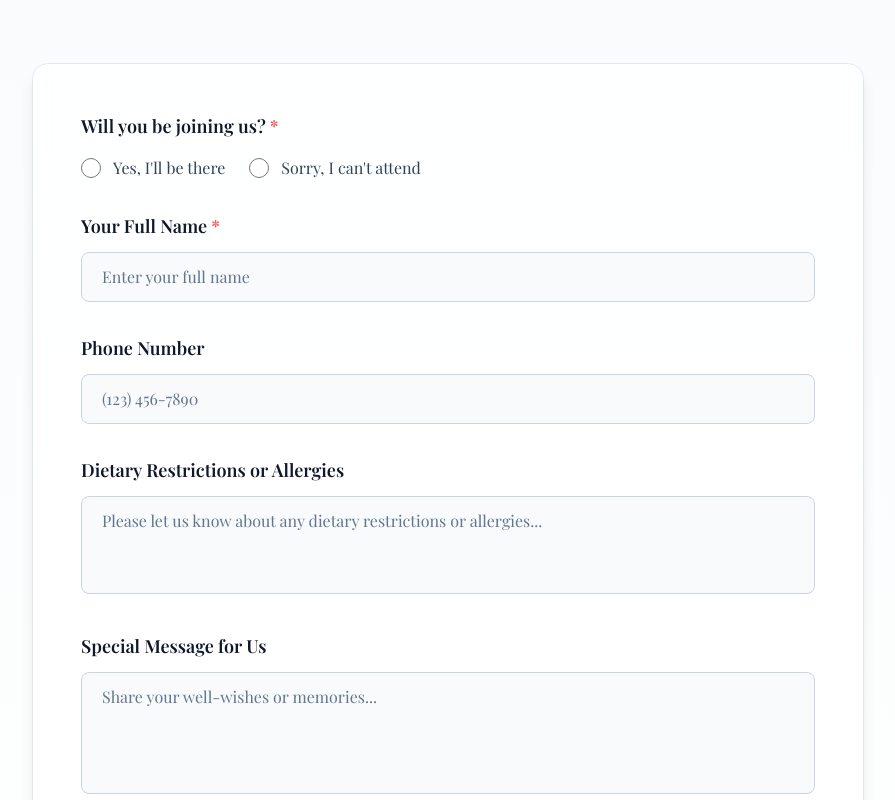
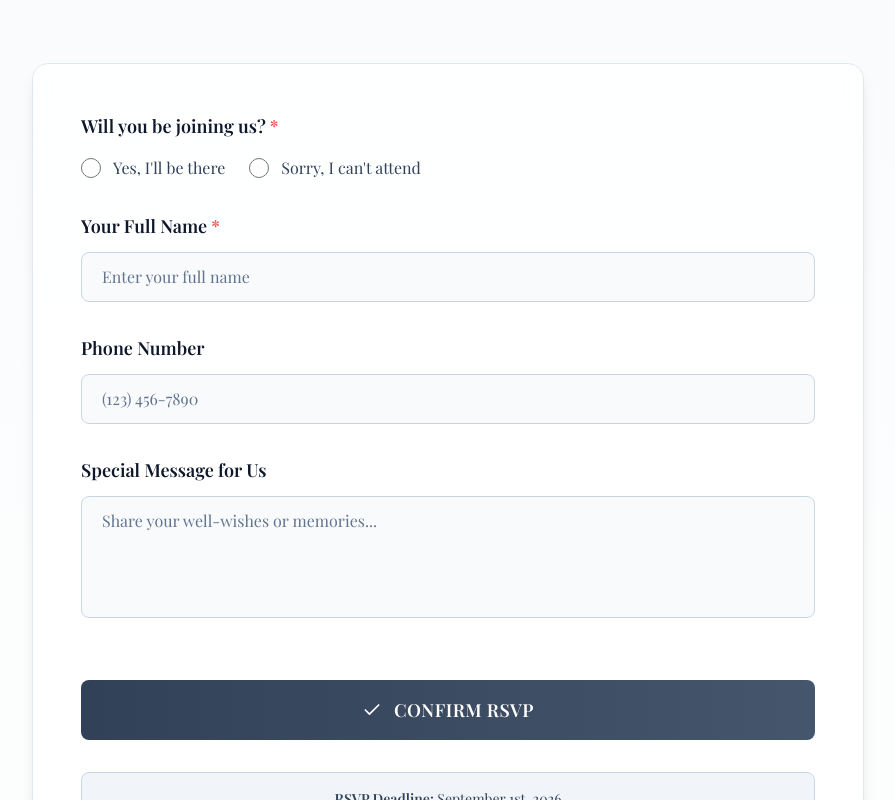
Before and after one commit to ronnelb-dev/marvin-jovelyn-wedding, a Next.js app: page /rsvp in a window 1280 px wide. Shown: the part 429-1229 px from the top of the page, without its empty margins (192-1087 px from the left). Built offline with nearby package versions, Linux system fonts and the light colour scheme.

Commit message:
feat: remove meal preference and dietary restrictions fields
Simplify RSVP form by eliminating preference dropdowns.

Co-authored-by: Ronnel Barashari <113235990+ronnelb-dev@users.noreply.github.com>

```diff
--- a/src/pages/rsvp.tsx
+++ b/src/pages/rsvp.tsx
@@ -18,14 +18,12 @@ const playfair = Playfair_Display({
 interface Guest {
   id: string;
   name: string;
-  mealPreference: string;
 }
 
 interface FormData {
   primaryGuestName: string;
   phone: string;
   guests: Guest[];
-  dietaryRestrictions: string;
   message: string;
   willAttend: string;
 }
@@ -40,8 +38,7 @@ export default function RSVPPage() {
   const [formData, setFormData] = useState<FormData>({
     primaryGuestName: "",
     phone: "",
-    guests: [{ id: "1", name: "", mealPreference: "chicken" }],
-    dietaryRestrictions: "",
+    guests: [{ id: "1", name: "" }],
     message: "",
     willAttend: "",
   });
@@ -109,7 +106,7 @@ export default function RSVPPage() {
     const newId = Date.now().toString();
     setFormData((prev) => ({
       ...prev,
-      guests: [...prev.guests, { id: newId, name: "", mealPreference: "chicken" }],
+      guests: [...prev.guests, { id: newId, name: "" }],
     }));
   };
 
@@ -142,8 +139,7 @@ export default function RSVPPage() {
       setFormData({
         primaryGuestName: "",
         phone: "",
-        guests: [{ id: "1", name: "", mealPreference: "chicken" }],
-        dietaryRestrictions: "",
+        guests: [{ id: "1", name: "" }],
         message: "",
         willAttend: "",
       });
@@ -359,43 +355,11 @@ export default function RSVPPage() {
                               placeholder="Guest name"
                               className="w-full px-4 py-2 bg-white border border-slate-300 rounded-lg text-slate-900 placeholder-slate-500 focus:outline-none focus:ring-2 focus:ring-slate-700 focus:border-transparent transition-all"
                             />
-
-                            <select
-                              value={guest.mealPreference}
-                              onChange={(e) =>
-                                handleGuestChange(guest.id, "mealPreference", e.target.value)
-                              }
-                              className="w-full px-4 py-2 bg-white border border-slate-300 rounded-lg text-slate-900 focus:outline-none focus:ring-2 focus:ring-slate-700 focus:border-transparent transition-all"
-                            >
-                              <option value="chicken">Grilled Chicken</option>
-                              <option value="fish">Pan Seared Fish</option>
-                              <option value="beef">Herb-Crusted Beef</option>
-                              <option value="vegetarian">Vegetarian Pasta</option>
-                            </select>
                           </div>
                         ))}
                       </div>
                     </div>
                   )}
-
-                  {/* Dietary Restrictions */}
-                  <div className="space-y-3">
-                    <label
-                      htmlFor="dietaryRestrictions"
-                      className="block text-lg font-semibold text-slate-900"
-                    >
-                      Dietary Restrictions or Allergies
-                    </label>
-                    <textarea
-                      id="dietaryRestrictions"
-                      name="dietaryRestrictions"
-                      value={formData.dietaryRestrictions}
-                      onChange={handleChange}
-                      placeholder="Please let us know about any dietary restrictions or allergies..."
-                      rows={3}
-                      className="w-full px-5 py-3 bg-slate-50 border border-slate-300 rounded-lg text-slate-900 placeholder-slate-500 focus:outline-none focus:ring-2 focus:ring-slate-700 focus:border-transparent transition-all resize-none"
-                    />
-                  </div>
 
                   {/* Special Message */}
                   <div className="space-y-3">
```
